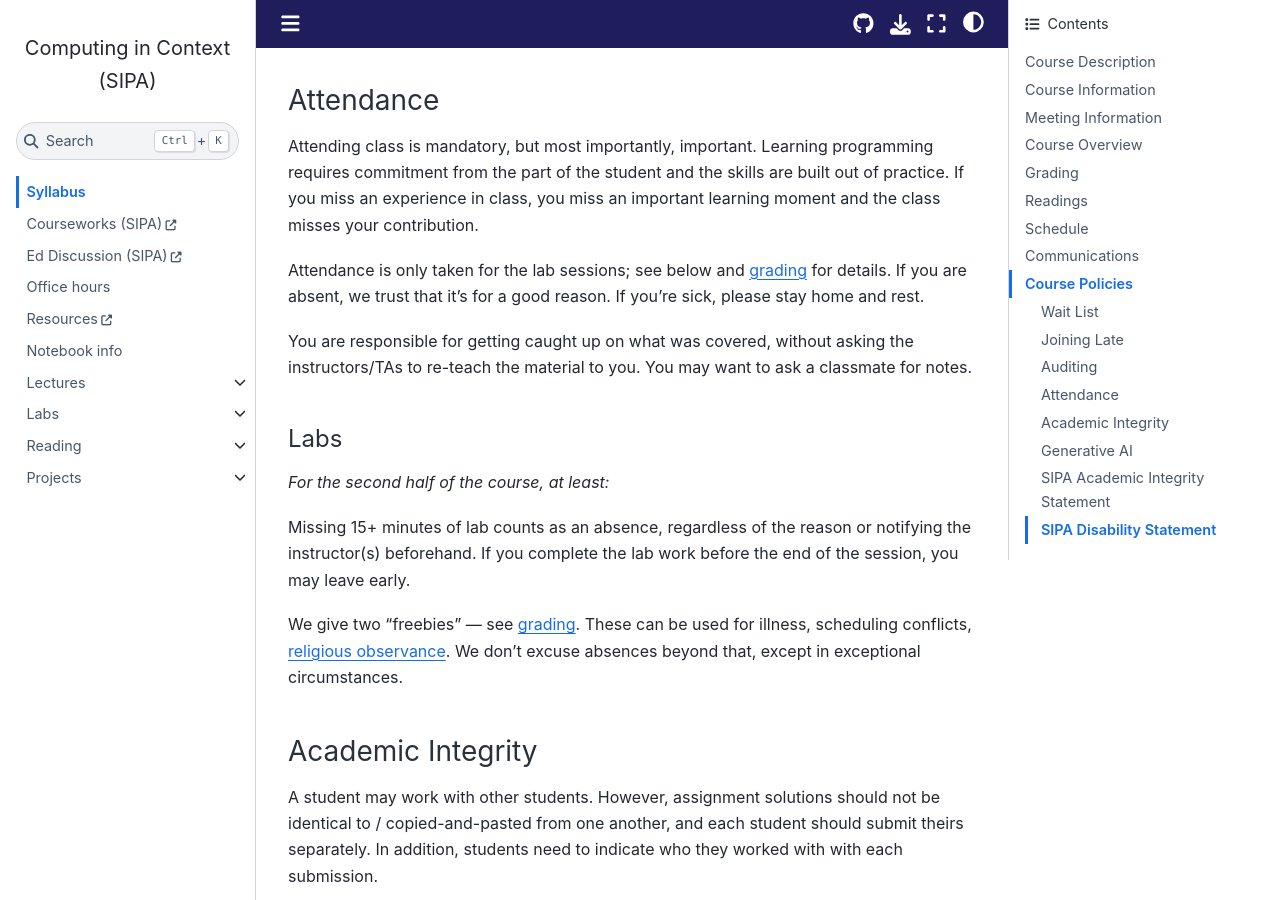
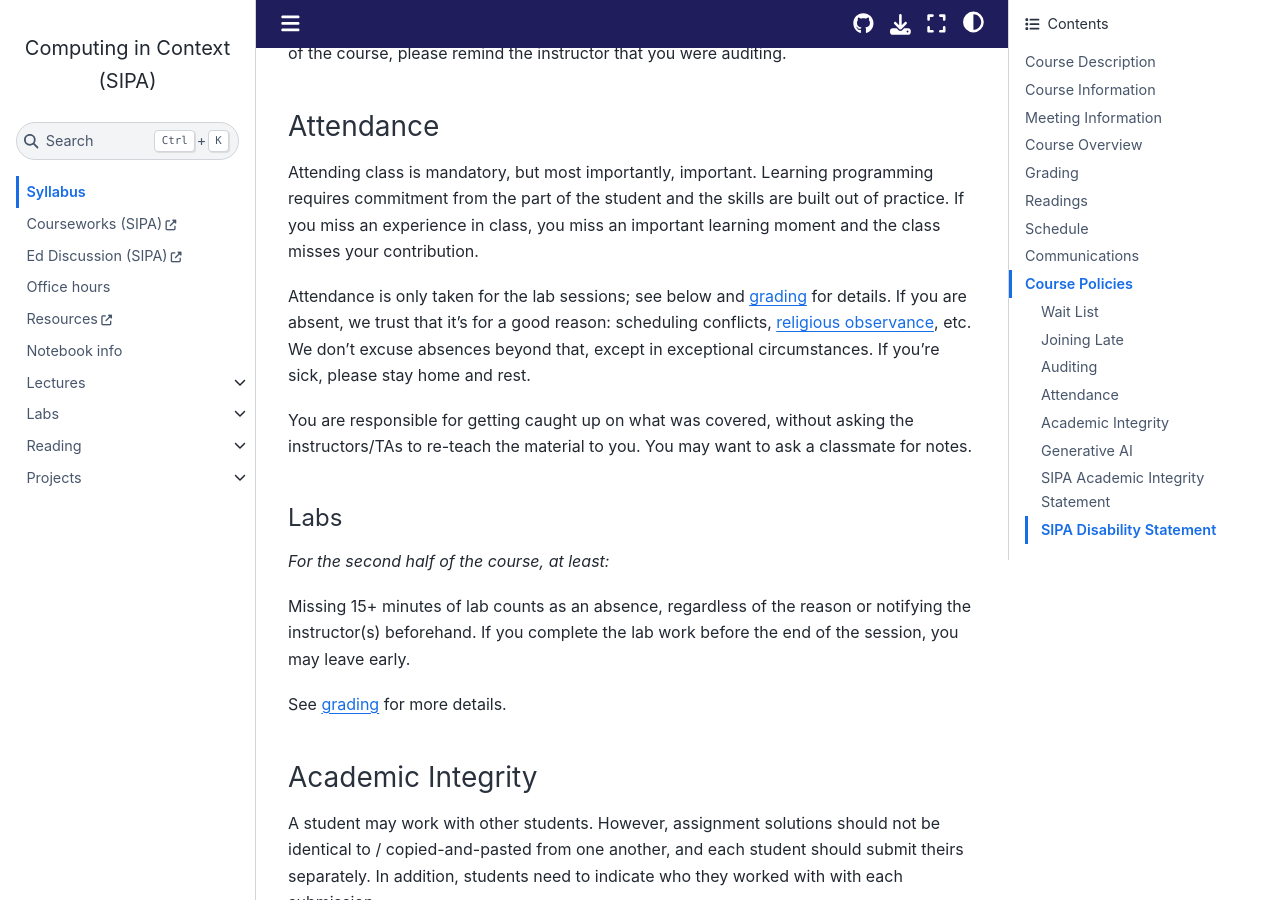
Before and after one commit to afeld/computing-in-context, a Jupyter Book: the page built from index.md, in a window 1280 px wide and 900 px high, scrolled down 6508 px. Built offline with Jupyter Book 1.0.4 settings and Sphinx 7.4.7 and the Sphinx Book theme 1.1.4, drawn with Linux system fonts in a browser that asks for light colours; comment, search, counter and statistics services are not loaded; some of the changed lines change nothing that is shown; some of the changed text lies outside the part shown.

Commit message:
rearrange attendance/freebie info

```diff
--- a/index.md
+++ b/index.md
@@ -82,7 +82,7 @@ If there are any discrepancies between the syllabi:
 - 20% Lab Exercises: There are 12 labs. Each is worth 0-2%, up to 20%.
 - 10% Lab Attendance: There are 12 labs. Each one you attend you earn 1%, up to 10%. See [lab attendance](#labs) for more details.
 
-See [the late policy in the combined syllabus](https://courseworks2.columbia.edu/courses/203144). Grace days may not be used for labs.
+See [the late policy in the combined syllabus](https://courseworks2.columbia.edu/courses/203144). Grace days may not be used for labs. That said, you get two "freebies" for both Lab Exercises and Attendace.
 
 The final grades for each section will be curved, per [SIPA policy](https://bulletin.columbia.edu/sipa/academic-policies/satisfactory-academic-progress/):
 
@@ -155,7 +155,7 @@ See the [school policies](https://www.sipa.columbia.edu/students/student-affairs
 
 Attending class is mandatory, but most importantly, important. Learning programming requires commitment from the part of the student and the skills are built out of practice. If you miss an experience in class, you miss an important learning moment and the class misses your contribution.
 
-Attendance is only taken for the lab sessions; see below and [grading](#grading) for details. If you are absent, we trust that it's for a good reason. If you're sick, please stay home and rest.
+Attendance is only taken for the lab sessions; see below and [grading](#grading) for details. If you are absent, we trust that it's for a good reason: scheduling conflicts, [religious observance](https://universitypolicies.columbia.edu/content/religious-accommodation-policy), etc. We don't excuse absences beyond that, except in exceptional circumstances. If you're sick, please stay home and rest.
 
 You are responsible for getting caught up on what was covered, without asking the instructors/TAs to re-teach the material to you. You may want to ask a classmate for notes.
 
@@ -165,7 +165,7 @@ _For the second half of the course, at least:_
 
 Missing 15+ minutes of lab counts as an absence, regardless of the reason or notifying the instructor(s) beforehand. If you complete the lab work before the end of the session, you may leave early.
 
-We give two "freebies" — see [grading](#grading). These can be used for illness, scheduling conflicts, [religious observance](https://universitypolicies.columbia.edu/content/religious-accommodation-policy). We don't excuse absences beyond that, except in exceptional circumstances.
+See [grading](#grading) for more details.
 
 ### Academic Integrity
 
```
